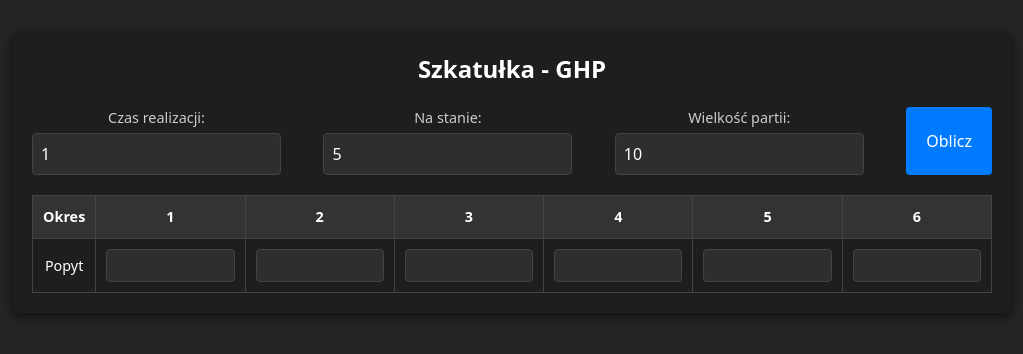
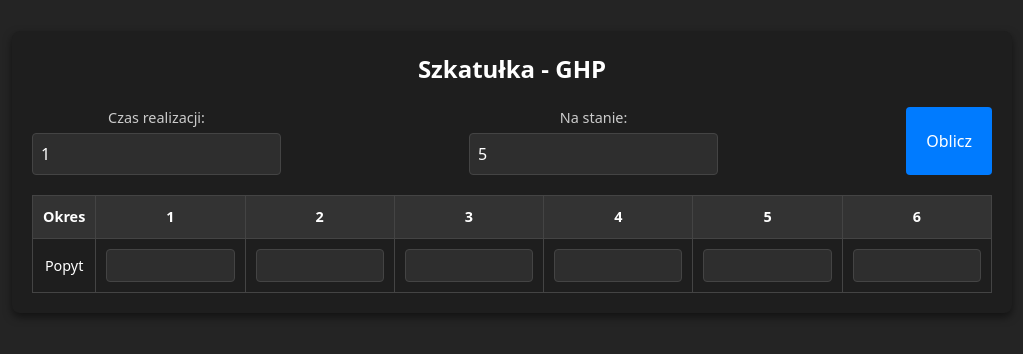
Before and after one commit to KacperSatora/Systemy-Zintegrowane, a React (Vite) app in the folder SystemyZintegrowane/: page / in a window 1280 px wide. Shown: the part 228-582 px from the top of the page, without its empty margins (128-1151 px from the left). Built offline with nearby package versions, Linux system fonts and the light colour scheme.

Commit message:
.exe GHP production fix

```diff
--- a/SystemyZintegrowane/main.cjs
+++ b/SystemyZintegrowane/main.cjs
@@ -13,7 +13,6 @@ function createWindow() {
 
   // Wczytaj zbudowaną aplikację (Vite → dist)
   win.loadFile(path.join(__dirname, 'dist', 'index.html'))
-  win.webContents.openDevTools();
 
 }
 
--- a/SystemyZintegrowane/package.json
+++ b/SystemyZintegrowane/package.json
@@ -1,6 +1,7 @@
 {
   "name": "systemyzintegrowane",
-  "version": "0.0.0",
+  "version": "0.3.0",
+  "description": "Systemy Zintegrowane - Aplikacja algorytmu MGP i MRP",
   "private": true,
   "type": "module",
   "main": "main.cjs",
--- a/SystemyZintegrowane/src/components/GHPTable.tsx
+++ b/SystemyZintegrowane/src/components/GHPTable.tsx
@@ -15,7 +15,6 @@ export default function GHPTable({
 }) {
   const [inventory, setInventory] = useState(initialInventory);
   const [leadTime, setLeadTime] = useState(initialLeadTime);
-  const [lotSize, setLotSize] = useState(10);
   const [demand, setDemand] = useState(Array(periods.length).fill(0));
   const [production, setProduction] = useState(Array(periods.length).fill(0));
   const [available, setAvailable] = useState(Array(periods.length).fill(0));
@@ -36,8 +35,9 @@ export default function GHPTable({
     if (newAvailable[0] < 0) {
       const orderPeriod = 0 - leadTime;
       if (orderPeriod >= 0) {
-        newProduction[orderPeriod] = lotSize;
-        newAvailable[0] += lotSize;
+        const needed = -newAvailable[0];
+        newProduction[orderPeriod] = needed;
+        newAvailable[0] = 0;
       }
     }
 
@@ -47,8 +47,9 @@ export default function GHPTable({
       if (newAvailable[i] < 0) {
         const orderPeriod = i - leadTime;
         if (orderPeriod >= 0 && newProduction[orderPeriod] === 0) {
-          newProduction[orderPeriod] = lotSize;
-          newAvailable[i] += lotSize;
+          const needed = -newAvailable[i];
+          newProduction[orderPeriod] = needed;
+          newAvailable[i] = 0;
         }
       }
     }
@@ -82,17 +83,6 @@ export default function GHPTable({
             value={inventory}
             onChange={(e) => {
               setInventory(parseInt(e.target.value) || 0);
-              onReset();
-            }}
-          />
-        </label>
-        <label>
-          Wielkość partii:
-          <input
-            type="number"
-            value={lotSize}
-            onChange={(e) => {
-              setLotSize(parseInt(e.target.value) || 10);
               onReset();
             }}
           />
```
